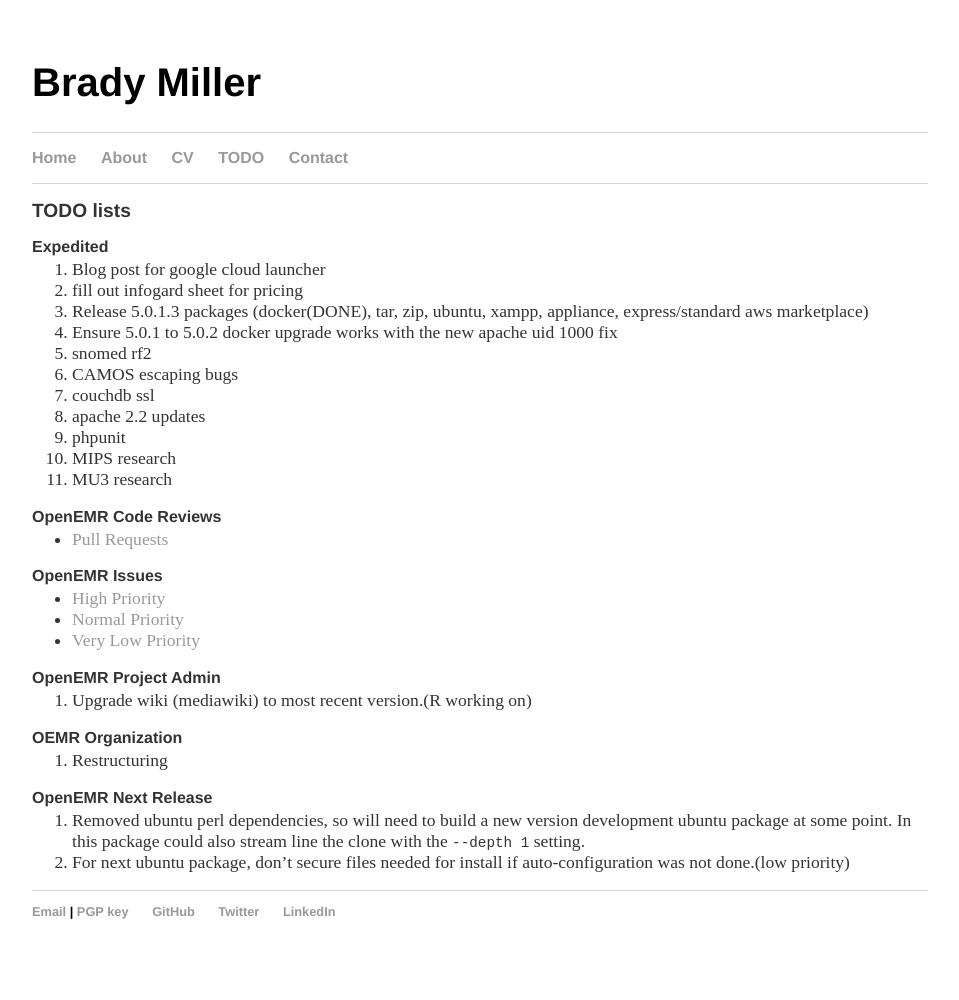
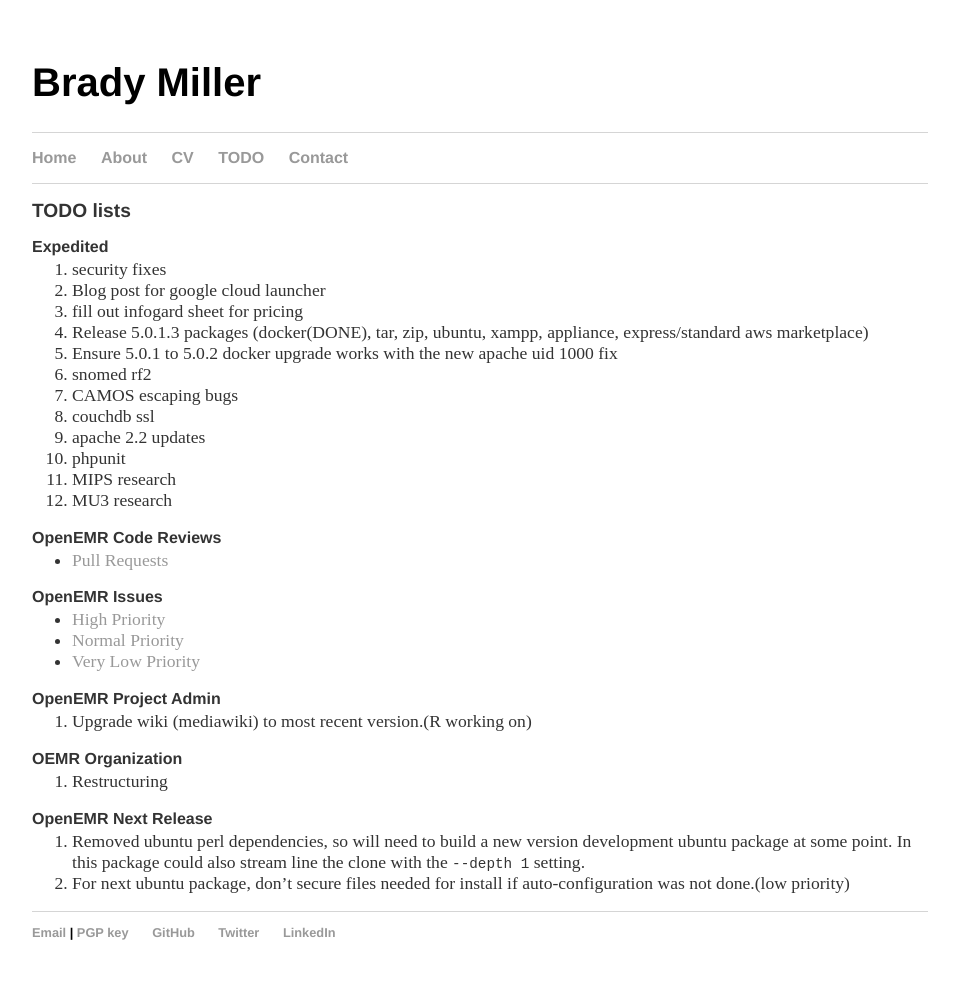
Before and after one commit to bradymiller/bradymiller.github.io, a Jekyll site: the page built from todo/index.md, in a window 1280 px wide. Shown: the whole page, without its empty margins (160-1119 px from the left). Built offline with Jekyll 4.4.1, drawn with Linux system fonts in a browser that asks for light colours; our own code applies the rules of GitHub Pages for plain Markdown files; before the commit the page ends 979 px from its top, so only the background shows below that.

Commit message:
Update index.md

```diff
--- a/todo/index.md
+++ b/todo/index.md
@@ -4,6 +4,7 @@
 ## TODO lists
 
 ### Expedited
+1. security fixes
 1. Blog post for google cloud launcher
 1. fill out infogard sheet for pricing
 1. Release 5.0.1.3 packages (docker(DONE), tar, zip, ubuntu, xampp, appliance, express/standard aws marketplace)
```
